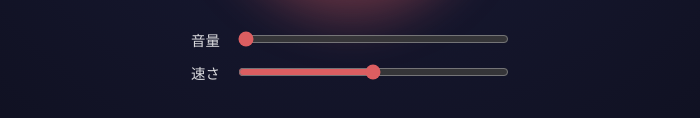
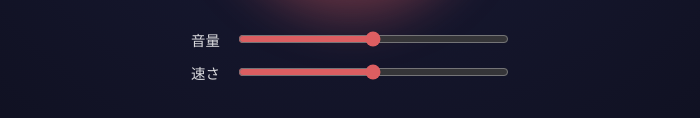
Before and after one commit to yuki2006/sumi, a plain HTML site: page index.html in a window 1280 px wide. Shown: the part 532-650 px from the top of the page, without its empty margins (289-989 px from the left). Drawn offline with Linux system fonts and the light colour scheme.

Commit message:
デフォルト音量を中間(2倍)に

```diff
--- a/index.html
+++ b/index.html
@@ -103,7 +103,7 @@
   <div class="controls">
     <div class="row">
       <label for="vol">音量</label>
-      <input type="range" id="vol" min="1" max="3" step="0.25" value="1" />
+      <input type="range" id="vol" min="1" max="3" step="0.25" value="2" />
     </div>
     <div class="row">
       <label for="rate">速さ</label>
```
